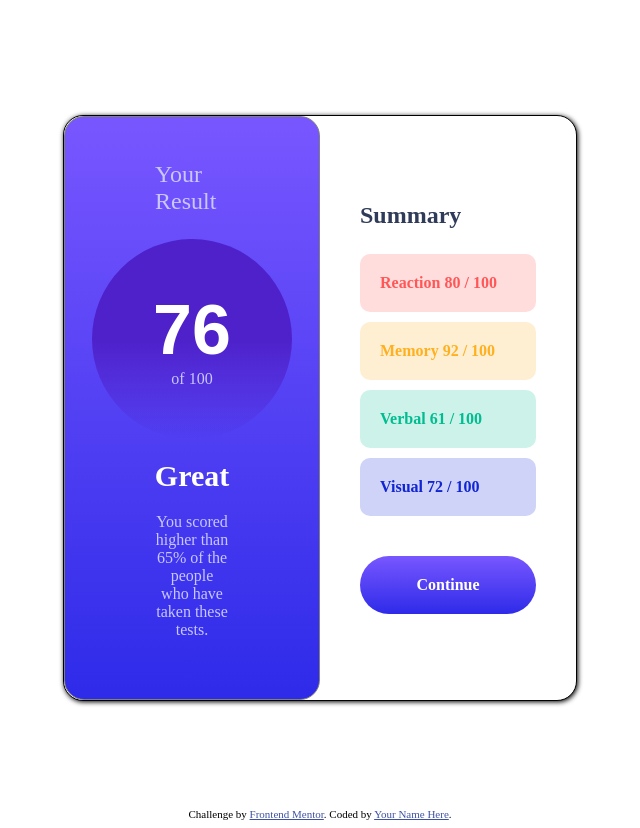
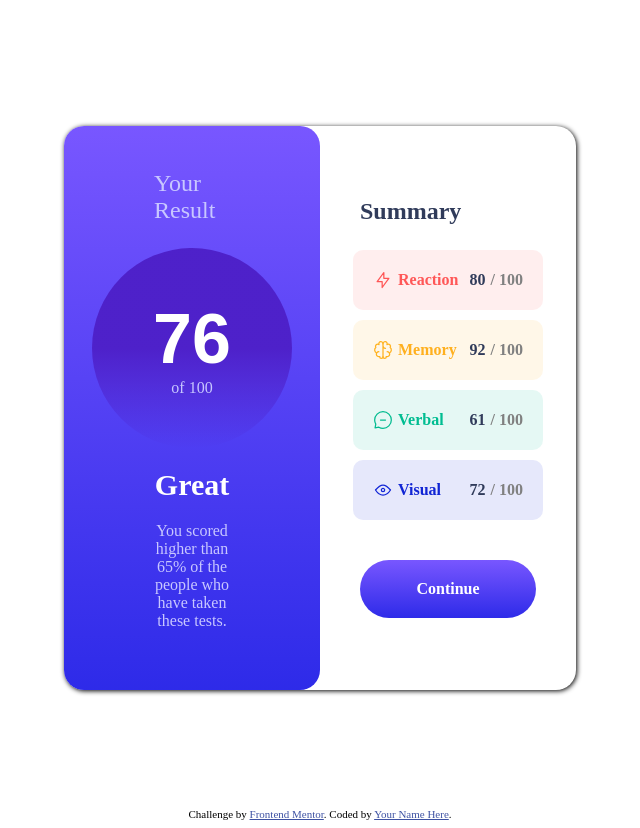
Before and after one commit to Szadolowski/results-summary-component-main, a plain HTML site: page index.html in a window 1280 px wide. Shown: the whole page, without its empty margins (320-960 px from the left). Drawn offline with Linux system fonts and the light colour scheme.

Commit message:
END Computer Design | Add JSON

```diff
--- a/index.html
+++ b/index.html
@@ -17,7 +17,7 @@
 
         <div class="Circle">
           <div id="CircleDiv">
-            <p id="PercentCircle" class="hanken-grotesk">76</p>
+            <p id="PercentCircle" class="hanken-grotesk"></p>
             <p id="BottomPercentCircle">of 100</p>
           </div>
         </div>
@@ -27,24 +27,48 @@
       <nav class="right">
         <p id="Summary">Summary</p>
 
-        <div class="Reaction">
-          Reaction
-          80 / 100
+        <div class="Reaction RightSummary">
+          <div class="SummaryText">
+            <img id="ReactionIMG">
+            <p>Reaction</p>
+          </div>
+          <div class="SummaryNumber">
+            <p id="ReactionNumber"></p>
+            <p>/ 100</p>
+          </div>
         </div>
 
-        <div class="Memory">
-          Memory
-          92 / 100
+        <div class="Memory RightSummary">
+          <div class="SummaryText">
+            <img id="MemoryIMG">
+            <P>Memory</P>
+          </div>
+          <div class="SummaryNumber">
+            <p id="MemoryNumber"></p>
+            <p>/ 100</p>
+          </div>
         </div>
 
-        <div class="Verbal">
-          Verbal
-          61 / 100
+        <div class="Verbal RightSummary">
+          <div class="SummaryText">
+            <img id="VerbalIMG">
+            <p>Verbal</p>
+          </div>
+          <div class="SummaryNumber">
+            <p id="VerbalNumber"></p>
+            <p> / 100</p>
+          </div>
         </div>
 
-        <div class="Visual">
-          Visual
-          72 / 100
+        <div class="Visual RightSummary">
+          <div class="SummaryText">
+            <img id="VisualIMG">
+            <p>Visual</p>
+          </div>
+          <div class="SummaryNumber">
+            <p id="VisualNumber"></p>
+            <p>/ 100</p>
+          </div>
         </div>
 
         <button class="Button">Continue</button>
@@ -56,5 +80,6 @@
     Challenge by <a href="https://www.frontendmentor.io?ref=challenge" target="_blank">Frontend Mentor</a>.
     Coded by <a href="#">Your Name Here</a>.
   </div>
+  <script src="index.js"></script>
 </body>
 </html>
--- a/style.css
+++ b/style.css
@@ -19,13 +19,13 @@
       /* Primary */
 
       --LightRed: hsl(0, 100%, 67%);
-      --LightRedBG: hsl(0, 100%, 67%, 0.2);
+      --LightRedBG: hsl(0, 100%, 67%, 0.1);
       --OrangeyYellow: hsl(39, 100%, 56%);
-      --OrangeyYellowBG: hsl(39, 100%, 56%, 0.2);
+      --OrangeyYellowBG: hsl(39, 100%, 56%, 0.1);
       --GreenTeal: hsl(166, 100%, 37%);
-      --GreenTealBG: hsl(166, 100%, 37%, 0.2);
+      --GreenTealBG: hsl(166, 100%, 37%, 0.1);
       --CobaltBlue: hsl(234, 85%, 45%);
-      --CobaltBlueBG: hsl(234, 85%, 45%, 0.2) ;
+      --CobaltBlueBG: hsl(234, 85%, 45%, 0.1) ;
 
       /* Gradients */
       /* background */
@@ -58,8 +58,6 @@
       display: flex;
       flex-direction: row;
       justify-content: center;
-
-      border: solid black 1px;
       border-radius: 20px;
 
       background-color: var(--White);
@@ -71,8 +69,6 @@
       display: flex;
       flex-direction: column;
       align-items: center;
-
-      border: solid 1px gray;
       border-radius: 20px;
 
       padding: 20px 90px 60px;
@@ -161,48 +157,72 @@
       box-sizing: border-box
     }
 
+    .RightSummary{
+      width: 100%;
+      padding: 20px;
+      box-sizing: border-box;
+      border-radius: 10px;
+      margin: 5px;
+      min-width: 190px;
+
+      display: flex;
+      flex-direction: row;
+      justify-content: space-between;
+      align-items: center;
+    }
+    .RightSummary p{
+      margin: 0;
+    }
+
+    .SummaryText{
+      display: flex;
+      align-items: center;
+      justify-content: space-between;
+
+    }
+
+    .SummaryText p{
+      margin-left: 5px;
+      font-weight: 700;
+    }
+
+    .SummaryNumber{
+      display: flex;
+      flex-direction: row;
+    }
+
+    .SummaryNumber p:nth-child(1){
+      color: var(--DarkGrayBlue);
+      margin-right: 5px;
+
+      font-weight: 700;
+    }
+
+    .SummaryNumber p:nth-child(2){
+      color: gray;
+      font-weight: 700;
+    }
+
+
+
     .Reaction{
         background-color: var(--LightRedBG);
         color: var(--LightRed);
-        font-weight: 700;
-        width: 100%;
-        padding: 20px;
-        box-sizing: border-box;
-        border-radius: 10px;
-        margin: 5px;
     }
 
     .Memory{
         background-color: var(--OrangeyYellowBG);
         color: var(--OrangeyYellow);
-        font-weight: 700;
-        width: 100%;
-        padding: 20px;
-        box-sizing: border-box;
-        border-radius: 10px;
-        margin: 5px;
     }
 
     .Verbal{
         background-color: var(--GreenTealBG);
         color: var(--GreenTeal);
-        font-weight: 700;
-        width: 100%;
-        padding: 20px;
-        box-sizing: border-box;
-        border-radius: 10px;
-        margin: 5px;
     }
 
     .Visual{
         background-color: var(--CobaltBlueBG);
         color: var(--CobaltBlue);
-        font-weight: 700;
-        width: 100%;
-        padding: 20px;
-        box-sizing: border-box;
-        border-radius: 10px;
-        margin: 5px;
     }
 
     .Button{
```
Also changed, not shown: data.json (line endings or trailing spaces).
